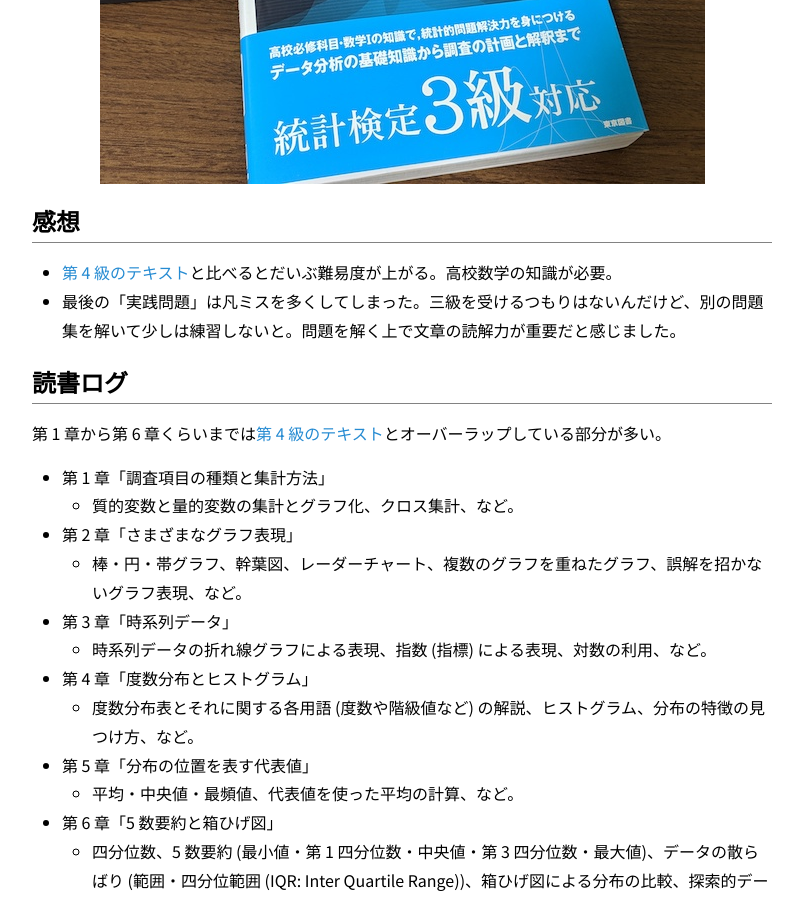
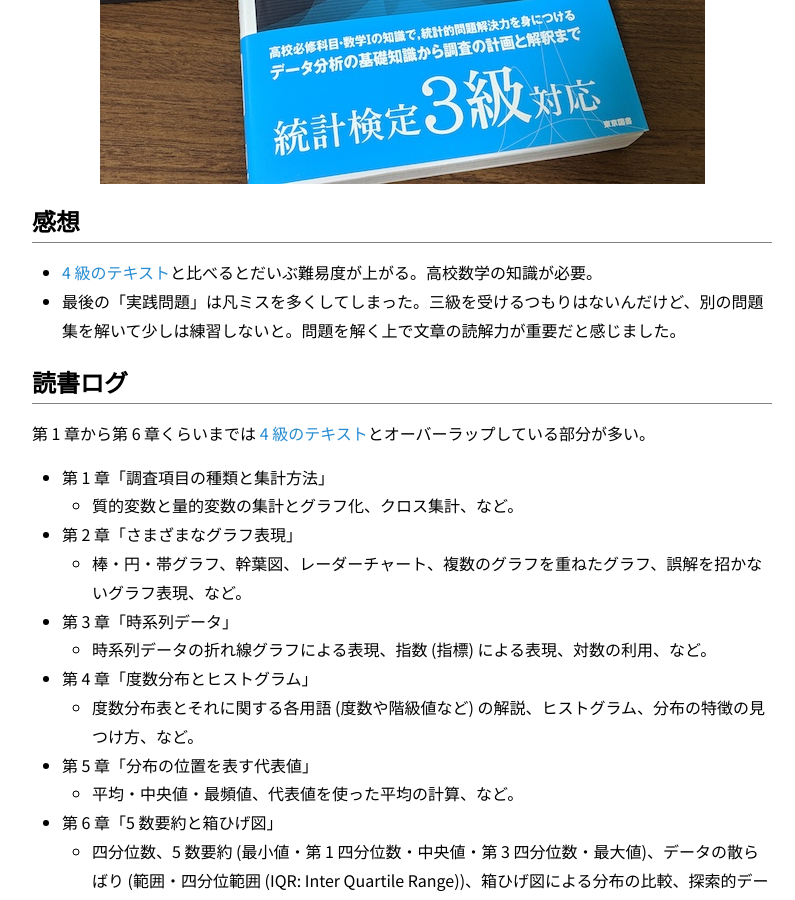
Before and after one commit to nhiroki/nhiroki.github.io, a Jekyll site: the page built from _posts/2019-01-12-book-japan-statistical-society-certificate-3rd-grade-textbook.md, in a window 1280 px wide and 900 px high, scrolled down 507 px. Shown: the whole window, without its empty margins (238-1033 px from the left). Built offline with Jekyll 4.4.1, drawn with Linux system fonts in a browser that asks for light colours; comment, search, counter and statistics services are not loaded.

Commit message:
Fix typo

```diff
--- a/_posts/2019-01-12-book-japan-statistical-society-certificate-3rd-grade-textbook.md
+++ b/_posts/2019-01-12-book-japan-statistical-society-certificate-3rd-grade-textbook.md
@@ -12,12 +12,12 @@
 
 # 感想
 
-- [第 4 級のテキスト](/2018/12/22/book-japan-statistical-society-certificate-4th-grade-textbook)と比べるとだいぶ難易度が上がる。高校数学の知識が必要。
+- [4 級のテキスト](/2018/12/22/book-japan-statistical-society-certificate-4th-grade-textbook)と比べるとだいぶ難易度が上がる。高校数学の知識が必要。
 - 最後の「実践問題」は凡ミスを多くしてしまった。三級を受けるつもりはないんだけど、別の問題集を解いて少しは練習しないと。問題を解く上で文章の読解力が重要だと感じました。
 
 # 読書ログ
 
-第 1 章から第 6 章くらいまでは[第 4 級のテキスト](/2018/12/22/book-japan-statistical-society-certificate-4th-grade-textbook)とオーバーラップしている部分が多い。
+第 1 章から第 6 章くらいまでは [4 級のテキスト](/2018/12/22/book-japan-statistical-society-certificate-4th-grade-textbook)とオーバーラップしている部分が多い。
 
 - 第 1 章「調査項目の種類と集計方法」
   - 質的変数と量的変数の集計とグラフ化、クロス集計、など。
```
